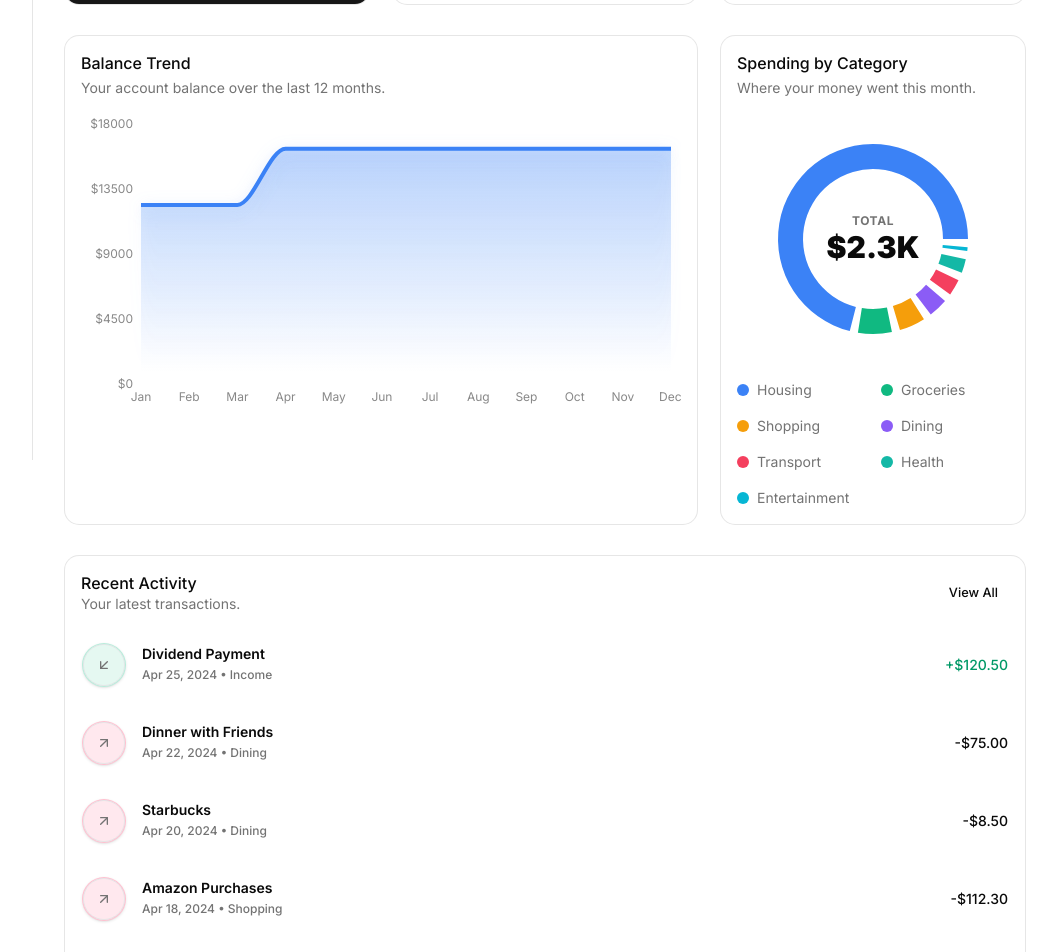
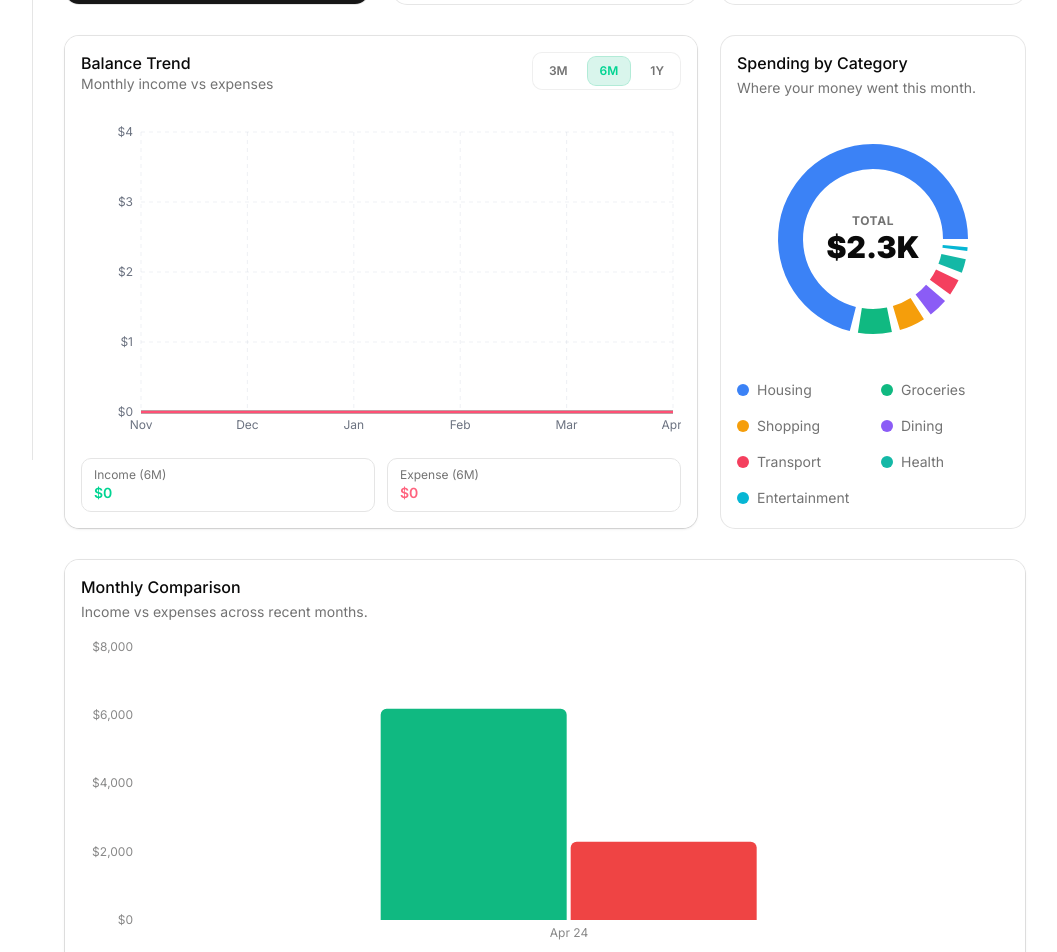
Before and after one commit to nksmanya/FinSight, a Next.js app: page /dashboard in a window 1280 px wide. Shown: the part 340-1292 px from the top of the page, without its empty margins (223-1280 px from the left). Built offline with nearby package versions, Linux system fonts and the light colour scheme.

Commit message:
Color coded Insight graphs

```diff
--- a/app/dashboard/page.tsx
+++ b/app/dashboard/page.tsx
@@ -4,6 +4,7 @@ import { StatCard } from '@/components/dashboard/StatCard';
 import { BalanceTrend } from '@/components/dashboard/BalanceTrend';
 import { SpendingDonut } from '@/components/dashboard/SpendingDonut';
 import { RecentActivity } from '@/components/dashboard/RecentActivity';
+import { MonthlyComparisonChart } from '@/components/dashboard/MonthlyComparisonChart';
 import { WalletIcon, TrendingUpIcon, TrendingDownIcon } from 'lucide-react';
 import { useRole } from '@/context/RoleContext';
 import { useGlobalTransactions } from '@/context/TransactionContext';
@@ -66,6 +67,10 @@ export default function DashboardPage() {
       </div>
 
       <div className="grid grid-cols-1 gap-6">
+        <MonthlyComparisonChart />
+      </div>
+
+      <div className="grid grid-cols-1 gap-6">
         <RecentActivity />
       </div>
     </div>
--- a/components/dashboard/BalanceTrend.tsx
+++ b/components/dashboard/BalanceTrend.tsx
@@ -1,111 +1,204 @@
 'use client';
 
+import { useMemo, useState } from 'react';
+import { Area, AreaChart, CartesianGrid, ResponsiveContainer, Tooltip, XAxis, YAxis } from 'recharts';
 import { Card, CardContent, CardDescription, CardHeader, CardTitle } from '@/components/ui/card';
-import { Area, AreaChart, ResponsiveContainer, Tooltip, XAxis, YAxis } from 'recharts';
 import { useGlobalTransactions } from '@/context/TransactionContext';
-import { useTheme } from 'next-themes';
+
+type RangeKey = '3M' | '6M' | '1Y';
+
+const RANGE_MONTHS: Record<RangeKey, number> = {
+  '3M': 3,
+  '6M': 6,
+  '1Y': 12,
+};
+
+function formatAxisValue(value: number) {
+  if (value >= 1000) {
+    return `$${(value / 1000).toFixed(0)}k`;
+  }
+  return `$${value}`;
+}
 
 export function BalanceTrend() {
-  const { theme } = useTheme();
   const { data } = useGlobalTransactions();
+  const [range, setRange] = useState<RangeKey>('6M');
 
-  const liveChartData = (() => {
-    const sorted = [...data].sort((a, b) => new Date(a.date).getTime() - new Date(b.date).getTime());
+  const monthlySeries = useMemo(() => {
+    const latestDate = data.reduce((max, txn) => {
+      const d = new Date(txn.date);
+      return d > max ? d : max;
+    }, new Date());
 
-    // Start with a base balance to make the chart look realistic
-    let runningBalance = 12400;
+    const baseMonth = new Date(latestDate.getFullYear(), latestDate.getMonth(), 1);
 
-    const months = ['Jan', 'Feb', 'Mar', 'Apr', 'May', 'Jun', 'Jul', 'Aug', 'Sep', 'Oct', 'Nov', 'Dec'];
-    const monthlyMap = new Map<string, number>();
-
-    // Pre-fill all months with base balance
-    months.forEach((m) => monthlyMap.set(m, runningBalance));
-
-    sorted.forEach((txn) => {
-      const monthStr = new Date(txn.date).toLocaleString('en-US', { month: 'short' });
-      // Only process if it matches our short month format
-      const monthIdx = months.indexOf(monthStr);
-      if (monthIdx !== -1) {
-        if (txn.type === 'income') runningBalance += txn.amount;
-        else runningBalance -= txn.amount;
-
-        // Carry the balance forward to all subsequent months
-        for (let i = monthIdx; i < months.length; i++) {
-          monthlyMap.set(months[i], runningBalance);
-        }
-      }
+    const monthEntries = Array.from({ length: 12 }, (_, idx) => {
+      const d = new Date(baseMonth.getFullYear(), baseMonth.getMonth() - (11 - idx), 1);
+      const key = `${d.getFullYear()}-${String(d.getMonth() + 1).padStart(2, '0')}`;
+      return {
+        key,
+        month: d.toLocaleDateString('en-US', { month: 'short' }),
+        monthLabel: d.toLocaleDateString('en-US', { month: 'short', year: '2-digit' }),
+        income: 0,
+        expense: 0,
+      };
     });
 
-    return Array.from(monthlyMap.entries()).map(([month, balance]) => ({
-      month,
-      balance
-    }));
-  })();
+    const monthMap = new Map(monthEntries.map((m) => [m.key, m]));
 
-  // Choose accent color based on theme
-  const strokeColor = '#3b82f6'; // Bright blue for pop
-  const fillColor = '#3b82f6';
+    data.forEach((txn) => {
+      const d = new Date(txn.date);
+      const key = `${d.getFullYear()}-${String(d.getMonth() + 1).padStart(2, '0')}`;
+      const target = monthMap.get(key);
+      if (!target) return;
+
+      if (txn.type === 'income') target.income += txn.amount;
+      else target.expense += txn.amount;
+    });
+
+    return monthEntries;
+  }, [data]);
+
+  const displayData = useMemo(() => {
+    return monthlySeries.slice(-RANGE_MONTHS[range]);
+  }, [monthlySeries, range]);
+
+  const rangeIncome = displayData.reduce((sum, item) => sum + item.income, 0);
+  const rangeExpense = displayData.reduce((sum, item) => sum + item.expense, 0);
 
   return (
-    <Card className="col-span-1 lg:col-span-2">
-      <CardHeader>
-        <CardTitle>Balance Trend</CardTitle>
-        <CardDescription>Your account balance over the last 12 months.</CardDescription>
+    <Card className="col-span-1 lg:col-span-2 border-border/70 shadow-sm bg-gradient-to-b from-card to-card/90">
+      <CardHeader className="pb-2">
+        <div className="flex items-start justify-between gap-4 flex-wrap">
+          <div>
+            <CardTitle>Balance Trend</CardTitle>
+            <CardDescription>Monthly income vs expenses</CardDescription>
+          </div>
+
+          <div className="flex items-center gap-2 rounded-lg border border-border/60 bg-background/60 p-1">
+            {(Object.keys(RANGE_MONTHS) as RangeKey[]).map((option) => {
+              const isActive = range === option;
+              return (
+                <button
+                  key={option}
+                  type="button"
+                  onClick={() => setRange(option)}
+                  className={`px-3 py-1.5 text-xs font-semibold rounded-md transition-all ${
+                    isActive
+                      ? 'bg-emerald-500/15 text-emerald-400 ring-1 ring-emerald-500/30'
+                      : 'text-muted-foreground hover:text-foreground hover:bg-muted/60'
+                  }`}
+                >
+                  {option}
+                </button>
+              );
+            })}
+          </div>
+        </div>
       </CardHeader>
+
       <CardContent>
-        <div className="h-[300px] w-full">
+        <div className="h-[320px] w-full">
           <ResponsiveContainer width="100%" height="100%">
-            <AreaChart data={liveChartData} margin={{ top: 10, right: 10, left: 0, bottom: 0 }}>
+            <AreaChart
+              key={`range-${range}`}
+              data={displayData}
+              margin={{ top: 10, right: 8, left: 0, bottom: 0 }}
+            >
               <defs>
-                <linearGradient id="colorBalance" x1="0" y1="0" x2="0" y2="1">
-                  <stop offset="5%" stopColor={fillColor} stopOpacity={0.3} />
-                  <stop offset="95%" stopColor={fillColor} stopOpacity={0} />
+                <linearGradient id="incomeGradient" x1="0" y1="0" x2="0" y2="1">
+                  <stop offset="5%" stopColor="#10b981" stopOpacity={0.2} />
+                  <stop offset="95%" stopColor="#10b981" stopOpacity={0} />
+                </linearGradient>
+                <linearGradient id="expenseGradient" x1="0" y1="0" x2="0" y2="1">
+                  <stop offset="5%" stopColor="#f43f5e" stopOpacity={0.18} />
+                  <stop offset="95%" stopColor="#f43f5e" stopOpacity={0} />
                 </linearGradient>
               </defs>
+
+              <CartesianGrid strokeDasharray="4 4" stroke="rgba(148,163,184,0.16)" />
+
               <XAxis
                 dataKey="month"
-                stroke="#888888"
+                stroke="#6b7280"
                 fontSize={12}
                 tickLine={false}
                 axisLine={false}
               />
               <YAxis
-                stroke="#888888"
+                stroke="#6b7280"
                 fontSize={12}
                 tickLine={false}
                 axisLine={false}
-                tickFormatter={(value) => `$${value}`}
+                tickFormatter={(value) => formatAxisValue(Number(value))}
               />
+
               <Tooltip
-                content={({ active, payload }) => {
-                  if (active && payload && payload.length) {
-                    return (
-                      <div className="rounded-xl border border-primary/10 bg-background/95 backdrop-blur-md p-4 shadow-xl">
-                        <div className="flex flex-col gap-1">
-                          <span className="text-xs uppercase font-semibold text-muted-foreground tracking-wider">
-                            {payload[0].payload.month}
-                          </span>
-                          <span className="font-bold text-2xl text-foreground">
+                cursor={false}
+                content={({ active, payload, label }) => {
+                  if (!active || !payload || payload.length === 0) return null;
+                  return (
+                    <div className="rounded-xl border border-border/60 bg-card/95 backdrop-blur-md px-3 py-2 shadow-xl">
+                      <p className="text-xs text-muted-foreground mb-1">{label}</p>
+                      <div className="space-y-1 text-sm">
+                        <div className="flex items-center justify-between gap-6">
+                          <span className="font-medium text-emerald-400">Income</span>
+                          <span className="font-semibold text-foreground">
                             ${Number(payload[0]?.value || 0).toLocaleString()}
                           </span>
                         </div>
+                        <div className="flex items-center justify-between gap-6">
+                          <span className="font-medium text-rose-400">Expense</span>
+                          <span className="font-semibold text-foreground">
+                            ${Number(payload[1]?.value || 0).toLocaleString()}
+                          </span>
+                        </div>
                       </div>
-                    );
-                  }
-                  return null;
+                    </div>
+                  );
                 }}
               />
+
               <Area
                 type="monotone"
-                dataKey="balance"
-                stroke={strokeColor}
-                strokeWidth={4}
+                dataKey="income"
+                stroke="#00e0a4"
+                strokeWidth={3}
+                fill="url(#incomeGradient)"
                 fillOpacity={1}
-                fill="url(#colorBalance)"
-                style={{ filter: 'drop-shadow(0 4px 8px rgba(59, 130, 246, 0.2))' }}
+                isAnimationActive
+                animationBegin={80}
+                animationDuration={600}
+                animationEasing="ease-out"
+                activeDot={{ r: 4, fill: '#00e0a4' }}
+              />
+
+              <Area
+                type="monotone"
+                dataKey="expense"
+                stroke="#ff4f75"
+                strokeWidth={3}
+                fill="url(#expenseGradient)"
+                fillOpacity={1}
+                isAnimationActive
+                animationBegin={180}
+                animationDuration={650}
+                animationEasing="ease-out"
+                activeDot={{ r: 4, fill: '#ff4f75' }}
               />
             </AreaChart>
           </ResponsiveContainer>
+        </div>
+
+        <div className="mt-4 grid grid-cols-1 sm:grid-cols-2 gap-3">
+          <div className="rounded-lg border bg-background/70 px-3 py-2">
+            <p className="text-xs text-muted-foreground">Income ({range})</p>
+            <p className="text-sm font-semibold text-emerald-400">${rangeIncome.toLocaleString()}</p>
+          </div>
+          <div className="rounded-lg border bg-background/70 px-3 py-2">
+            <p className="text-xs text-muted-foreground">Expense ({range})</p>
+            <p className="text-sm font-semibold text-rose-400">${rangeExpense.toLocaleString()}</p>
+          </div>
         </div>
       </CardContent>
     </Card>
--- /dev/null
+++ b/components/dashboard/MonthlyComparisonChart.tsx
@@ -0,0 +1,143 @@
+'use client';
+
+import { useMemo, useState } from 'react';
+import { Bar, BarChart, Cell, ResponsiveContainer, Tooltip, XAxis, YAxis } from 'recharts';
+import { Card, CardContent, CardDescription, CardHeader, CardTitle } from '@/components/ui/card';
+import { useGlobalTransactions } from '@/context/TransactionContext';
+import { formatCurrency } from '@/lib/mock-data';
+
+function ThemedTooltip({ active, payload, label }: { active?: boolean; payload?: any[]; label?: string }) {
+  if (!active || !payload || payload.length === 0) {
+    return null;
+  }
+
+  return (
+    <div className="rounded-xl border border-border/60 bg-card/95 backdrop-blur-md px-3 py-2 shadow-xl">
+      {label ? <p className="text-xs text-muted-foreground mb-1">{label}</p> : null}
+      <div className="space-y-1">
+        {payload.map((item) => (
+          <div key={`${item.name}-${item.value}`} className="flex items-center justify-between gap-4 text-sm">
+            <span className="font-medium" style={{ color: item.color || 'currentColor' }}>
+              {item.name}
+            </span>
+            <span className="font-semibold text-foreground">
+              {formatCurrency(Number(item.value ?? 0))}
+            </span>
+          </div>
+        ))}
+      </div>
+    </div>
+  );
+}
+
+export function MonthlyComparisonChart() {
+  const { data } = useGlobalTransactions();
+  const [activeMonth, setActiveMonth] = useState<string | null>(null);
+
+  const monthlyComparison = useMemo(() => {
+    const monthMap = new Map<string, { income: number; expense: number }>();
+
+    data.forEach((t) => {
+      const date = new Date(t.date);
+      const key = `${date.getFullYear()}-${String(date.getMonth() + 1).padStart(2, '0')}`;
+      const current = monthMap.get(key) || { income: 0, expense: 0 };
+
+      if (t.type === 'income') current.income += t.amount;
+      else current.expense += t.amount;
+
+      monthMap.set(key, current);
+    });
+
+    return Array.from(monthMap.entries())
+      .sort((a, b) => a[0].localeCompare(b[0]))
+      .slice(-8)
+      .map(([key, values]) => {
+        const [year, month] = key.split('-');
+        const labelDate = new Date(Number(year), Number(month) - 1, 1);
+        return {
+          month: labelDate.toLocaleDateString('en-US', { month: 'short', year: '2-digit' }),
+          income: values.income,
+          expense: values.expense,
+        };
+      });
+  }, [data]);
+
+  return (
+    <Card className="border-border/70 shadow-sm bg-gradient-to-b from-card to-card/90">
+      <CardHeader>
+        <CardTitle>Monthly Comparison</CardTitle>
+        <CardDescription>Income vs expenses across recent months.</CardDescription>
+      </CardHeader>
+      <CardContent>
+        <div className="h-80 w-full">
+          {monthlyComparison.length === 0 ? (
+            <div className="h-full flex items-center justify-center text-sm text-muted-foreground">
+              No monthly data available yet.
+            </div>
+          ) : (
+            <ResponsiveContainer width="100%" height="100%">
+              <BarChart
+                data={monthlyComparison}
+                margin={{ top: 8, right: 12, left: 0, bottom: 8 }}
+                barCategoryGap="28%"
+                onMouseMove={(state) => {
+                  const label = state?.activeLabel;
+                  setActiveMonth(typeof label === 'string' ? label : null);
+                }}
+                onMouseLeave={() => setActiveMonth(null)}
+              >
+                <XAxis dataKey="month" axisLine={false} tickLine={false} fontSize={12} stroke="#888888" />
+                <YAxis
+                  axisLine={false}
+                  tickLine={false}
+                  fontSize={12}
+                  stroke="#888888"
+                  tickFormatter={(value) => `$${Number(value).toLocaleString()}`}
+                />
+                <Tooltip content={<ThemedTooltip />} cursor={false} />
+                <Bar
+                  dataKey="income"
+                  name="Income"
+                  fill="#10b981"
+                  radius={[6, 6, 0, 0]}
+                  isAnimationActive
+                  animationBegin={80}
+                  animationDuration={850}
+                  animationEasing="ease-out"
+                  activeBar={{ stroke: '#10b981', strokeOpacity: 0.35, strokeWidth: 2 }}
+                >
+                  {monthlyComparison.map((entry) => (
+                    <Cell
+                      key={`income-${entry.month}`}
+                      fillOpacity={activeMonth && activeMonth !== entry.month ? 0.35 : 1}
+                      style={{ transition: 'fill-opacity 220ms ease' }}
+                    />
+                  ))}
+                </Bar>
+                <Bar
+                  dataKey="expense"
+                  name="Expense"
+                  fill="#ef4444"
+                  radius={[6, 6, 0, 0]}
+                  isAnimationActive
+                  animationBegin={220}
+                  animationDuration={900}
+                  animationEasing="ease-out"
+                  activeBar={{ stroke: '#ef4444', strokeOpacity: 0.35, strokeWidth: 2 }}
+                >
+                  {monthlyComparison.map((entry) => (
+                    <Cell
+                      key={`expense-${entry.month}`}
+                      fillOpacity={activeMonth && activeMonth !== entry.month ? 0.35 : 1}
+                      style={{ transition: 'fill-opacity 220ms ease' }}
+                    />
+                  ))}
+                </Bar>
+              </BarChart>
+            </ResponsiveContainer>
+          )}
+        </div>
+      </CardContent>
+    </Card>
+  );
+}
--- a/components/insights/InsightsCharts.tsx
+++ b/components/insights/InsightsCharts.tsx
@@ -89,7 +89,11 @@ export function InsightsCharts() {
 
     const categoryBreakdownData = Array.from(categoryMap.entries())
       .map(([category, amount]) => ({ category, amount }))
-      .sort((a, b) => b.amount - a.amount);
+      .sort((a, b) => b.amount - a.amount)
+      .map((item, index) => ({
+        ...item,
+        color: CATEGORY_COLORS[index % CATEGORY_COLORS.length],
+      }));
 
     const topCategoriesData = categoryBreakdownData.slice(0, 5).map((item, index) => ({
       ...item,
@@ -184,12 +188,6 @@ export function InsightsCharts() {
                   margin={{ top: 8, right: 24, left: 24, bottom: 8 }}
                   barCategoryGap="24%"
                 >
-                  <defs>
-                    <linearGradient id="breakdownBarGradient" x1="0" y1="0" x2="1" y2="0">
-                      <stop offset="0%" stopColor="#3b82f6" stopOpacity={0.95} />
-                      <stop offset="100%" stopColor="#60a5fa" stopOpacity={1} />
-                    </linearGradient>
-                  </defs>
                   <XAxis
                     type="number"
                     tickFormatter={(value) => `$${Number(value).toLocaleString()}`}
@@ -215,13 +213,16 @@ export function InsightsCharts() {
                     dataKey="amount"
                     name="Spend"
                     radius={[0, 10, 10, 0]}
-                    fill="url(#breakdownBarGradient)"
                     isAnimationActive
                     animationBegin={100}
                     animationDuration={750}
                     animationEasing="ease-out"
-                    activeBar={{ fill: '#60a5fa' }}
-                  />
+                    activeBar={{ stroke: '#ffffff', strokeOpacity: 0.25, strokeWidth: 1 }}
+                  >
+                    {categoryBreakdown.map((entry) => (
+                      <Cell key={`bar-${entry.category}`} fill={entry.color} />
+                    ))}
+                  </Bar>
                 </BarChart>
               </ResponsiveContainer>
             )}
```
